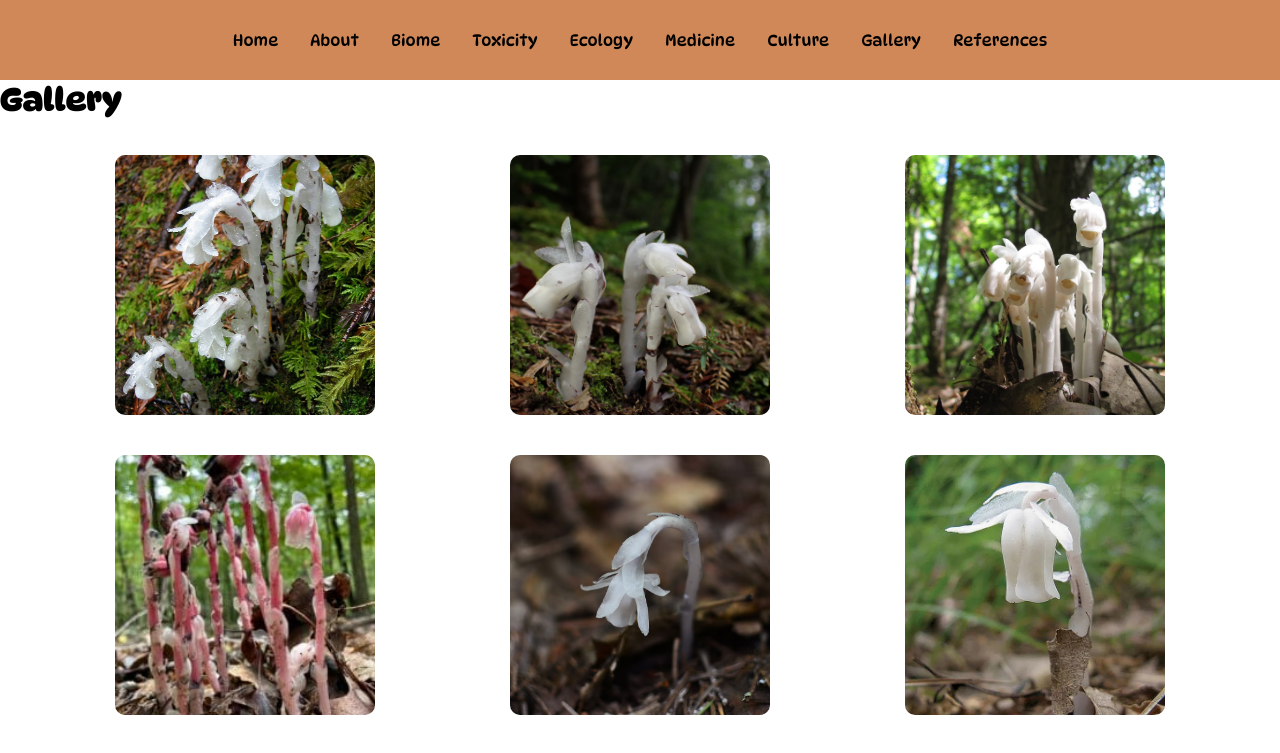
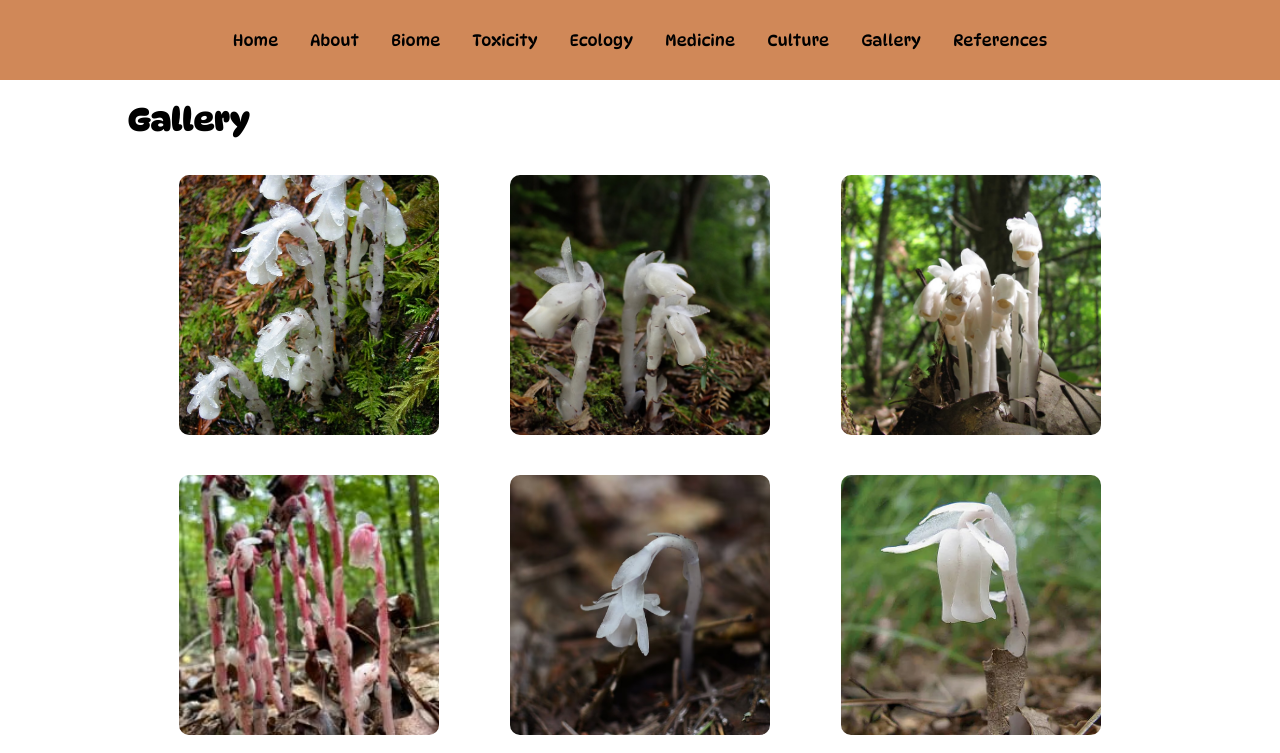
Before and after one commit to CJ-Eilenstine/ghost-pipes, a Next.js app: page /gallery in a window 1280 px wide. Shown: the top 753 px of the page. Built offline with nearby package versions, Linux system fonts and the light colour scheme.

Commit message:
Gallery Styling Changes

```diff
--- a/src/app/gallery/gallery.module.css
+++ b/src/app/gallery/gallery.module.css
@@ -1,5 +1,8 @@
 .galleryContainer {
   background-color: transparent;
+  width: 80%;
+  margin: 0 auto;
+  margin-top: 20px;
 }
 
 .imgRow {
```
